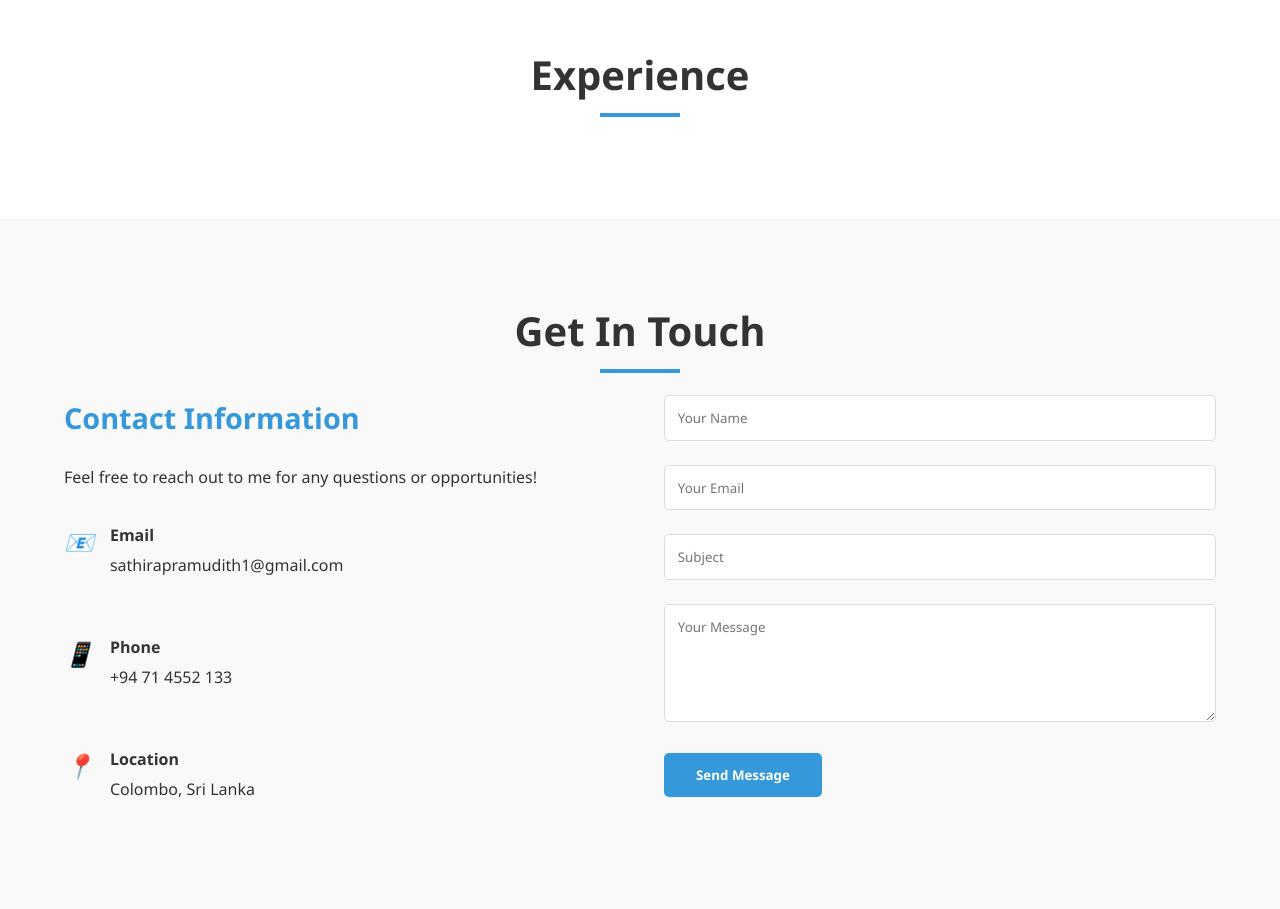
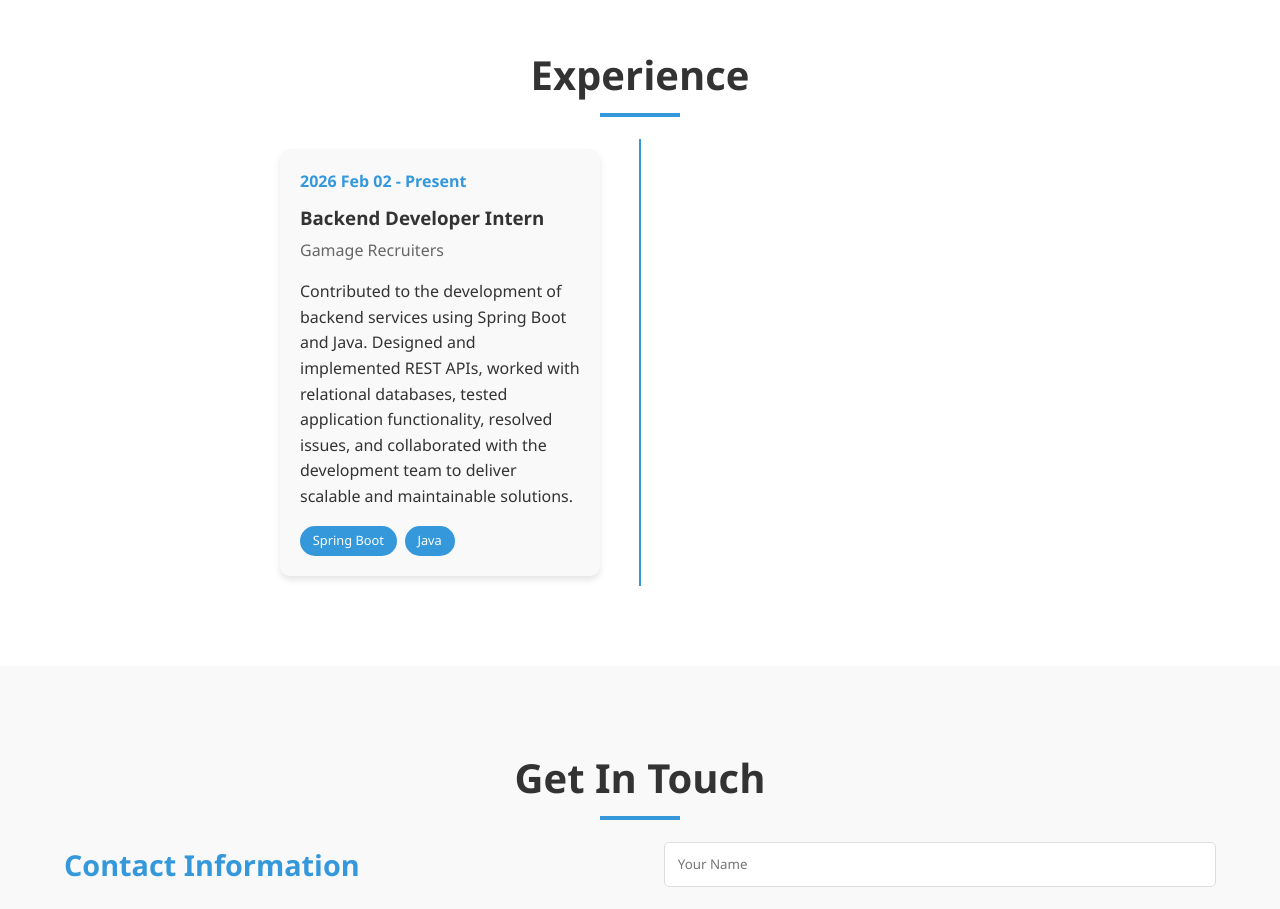
Before and after one commit to sathirapramudith123/portfolio, a React (Create React App) app in the folder portfolio/: page / in a window 1280 px wide. Shown: the part 5200-6109 px from the top of the page. Built offline with nearby package versions, Linux system fonts and the light colour scheme.

Commit message:
refactor: update experience data to reflect current role and responsibilities

```diff
--- a/portfolio/src/data/experience.js
+++ b/portfolio/src/data/experience.js
@@ -1,13 +1,14 @@
 export const experiences = [
-  /*
+
   {
     id: 1,
-    position: "Frontend Developer",
-    company: "Tech Solutions Inc.",
-    date: "2021 - Present",
-    description: "Developed and maintained responsive web applications using React.js. Collaborated with designers and backend developers to implement new features.",
-    skills: ["React", "Redux", "TypeScript", "CSS"]
+    position: "Backend Developer Intern",
+    company: "Gamage Recruiters",
+    date: "2026 Feb 02 - Present",
+    description: "Contributed to the development of backend services using Spring Boot and Java. Designed and implemented REST APIs, worked with relational databases, tested application functionality, resolved issues, and collaborated with the development team to deliver scalable and maintainable solutions.",
+    skills: ["Spring Boot", "Java"]
   },
+  /*
   {
     id: 2,
     position: "Junior Web Developer",
```
